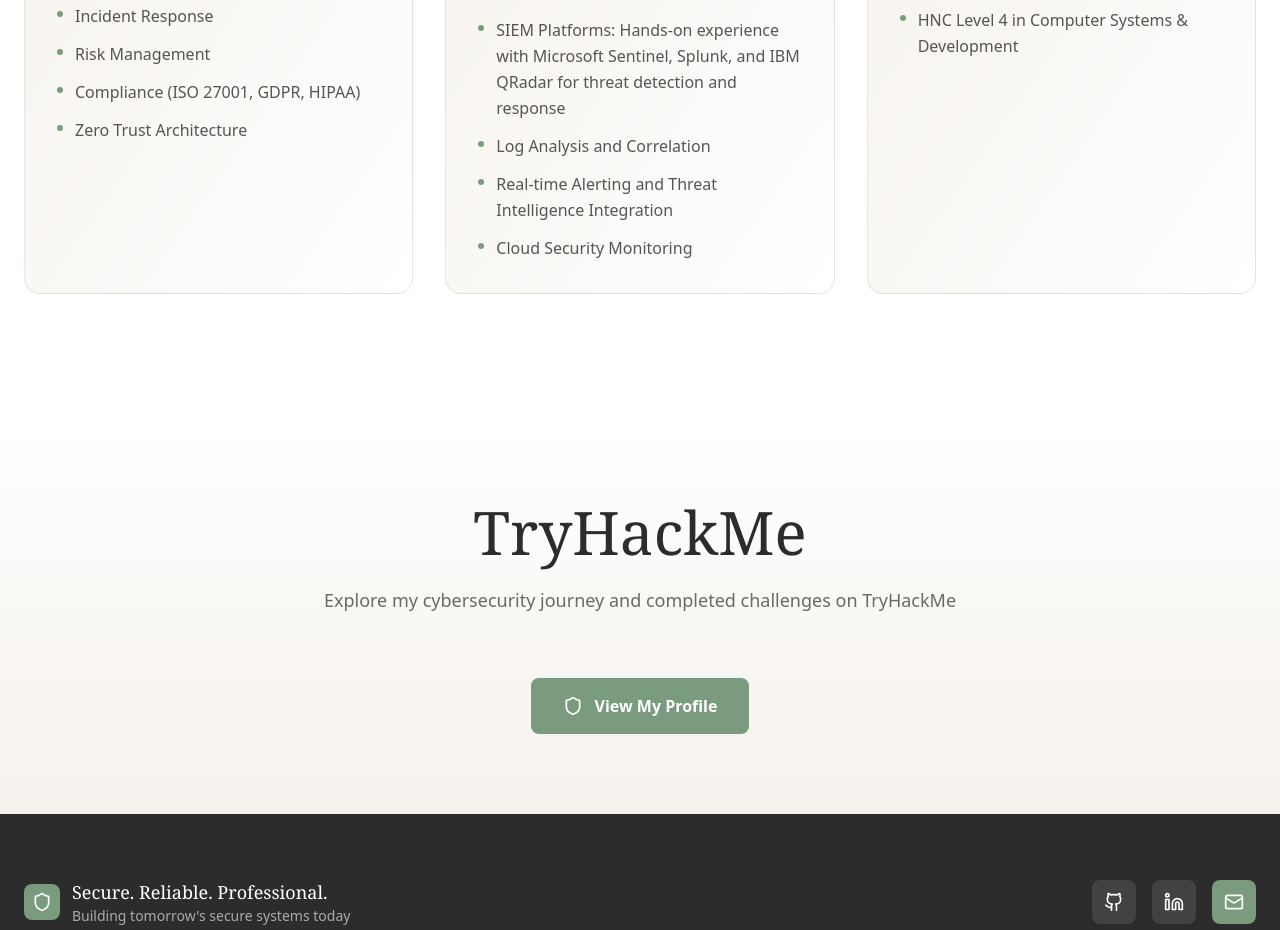
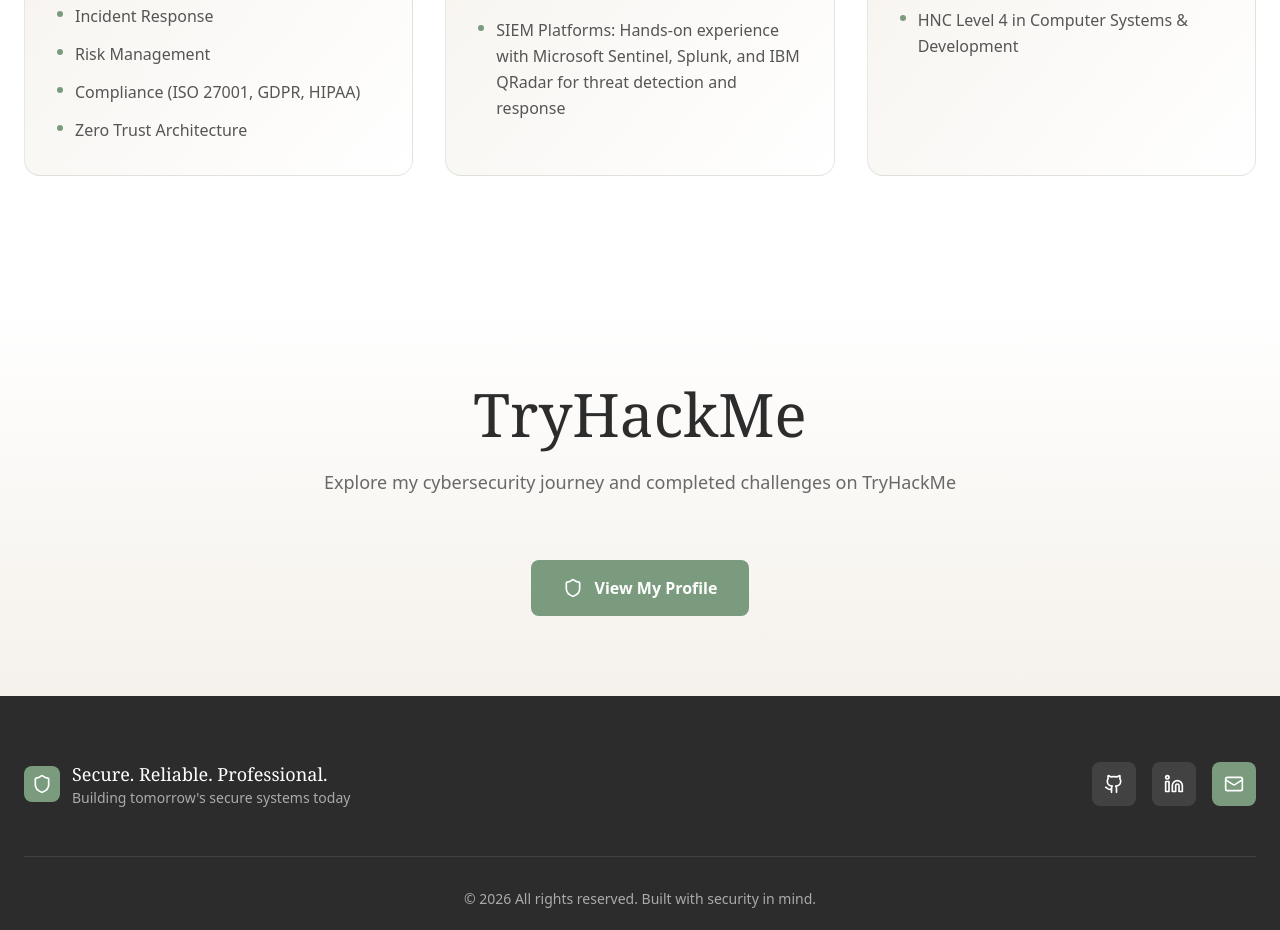
Before and after one commit to arthursmelkovs92/cybersecurity-digitalportfolio, a React (Vite) app: page / in a window 1280 px wide. Shown: the part 2700-3630 px from the top of the page. Built offline with nearby package versions, Linux system fonts and the light colour scheme.

Commit message:
Updated Skills.tsx

```diff
--- a/src/components/Skills.tsx
+++ b/src/components/Skills.tsx
@@ -28,10 +28,7 @@ const skills: SkillCategory[] = [
       "Usage of RITA to analyze and detect malicious network traffic",
       "Usage of Wireshark for network traffic capturing",
       "IDS/IPS snort",
-      "SIEM Platforms: Hands-on experience with Microsoft Sentinel, Splunk, and IBM QRadar for threat detection and response",
-      "Log Analysis and Correlation",
-      "Real-time Alerting and Threat Intelligence Integration",
-      "Cloud Security Monitoring"
+      "SIEM Platforms: Hands-on experience with Microsoft Sentinel, Splunk, and IBM QRadar for threat detection and response"
     ]
   },
   {
```
